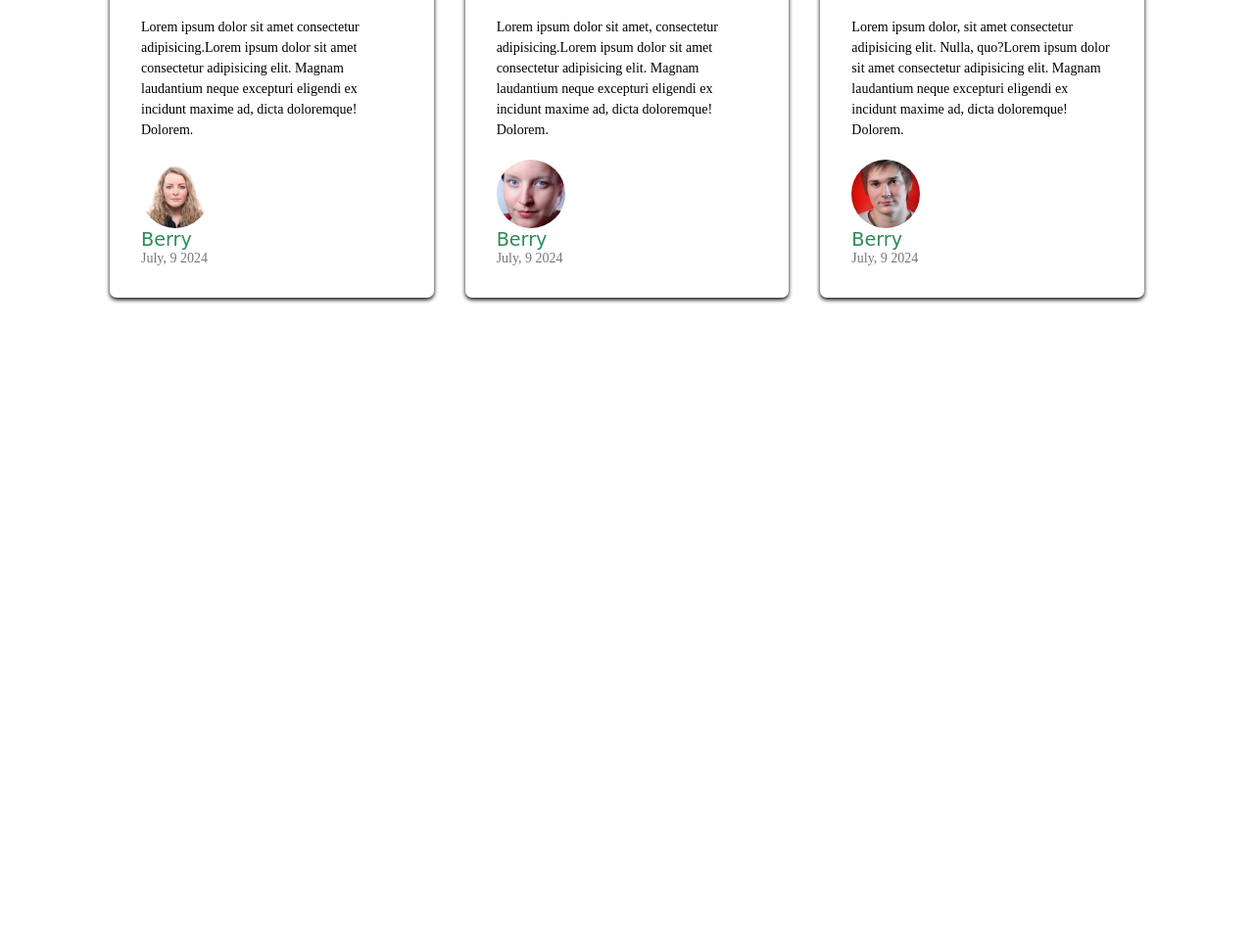
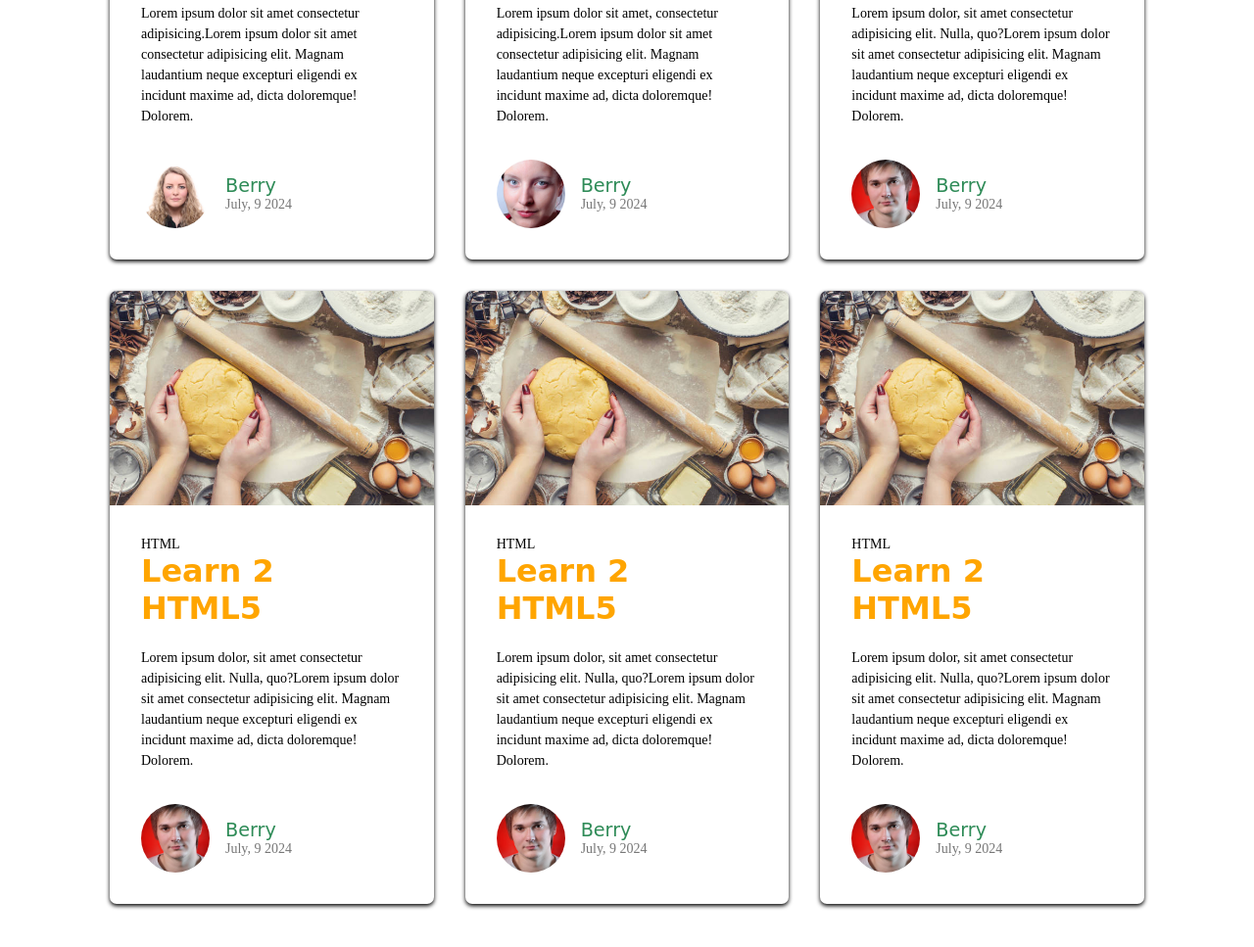
Before and after one commit to Berry8833/Card-Layout-Design, a plain HTML site: page index.html in a window 1280 px wide. Shown: the part 473-1440 px from the top of the page at 98% size. Before the commit the page ends 889 px from the top, so only its background shows below. Drawn offline with Linux system fonts and the light colour scheme.

Commit message:
fix the last two items into one line

```diff
--- a/index.html
+++ b/index.html
@@ -17,9 +17,11 @@
                         <p class="card-decription">Lorem ipsum dolor sit amet consectetur adipisicing.Lorem ipsum dolor sit amet consectetur adipisicing elit. Magnam laudantium neque excepturi eligendi ex incidunt maxime ad, dicta doloremque! Dolorem.</p>
                         <div class="card-post-info">
                             <img src="./images/f1f.jpg" alt="" class="card-avatar">
+                            <div>
+                                <div class="card-author">Berry</div>
+                                <time datetime="" class="card-date">July, 9 2024</time>
+                            </div>
                         </div>
-                        <div class="card-author">Berry</div>
-                        <time datetime="" class="card-date">July, 9 2024</time>
                     </div>
                 </a>
             </article>
@@ -32,9 +34,11 @@
                         <p class="card-decription">Lorem ipsum dolor sit amet, consectetur adipisicing.Lorem ipsum dolor sit amet consectetur adipisicing elit. Magnam laudantium neque excepturi eligendi ex incidunt maxime ad, dicta doloremque! Dolorem.</p>
                         <div class="card-post-info">
                             <img src="./images/f2f.jpg" alt="" class="card-avatar">
+                            <div>
+                                <div class="card-author">Berry</div>
+                                <time datetime="" class="card-date">July, 9 2024</time>
+                            </div>
                         </div>
-                        <div class="card-author">Berry</div>
-                        <time datetime="" class="card-date">July, 9 2024</time>
                     </div>
                 </a>
             </article>
@@ -47,9 +51,62 @@
                         <p class="card-decription">Lorem ipsum dolor, sit amet consectetur adipisicing elit. Nulla, quo?Lorem ipsum dolor sit amet consectetur adipisicing elit. Magnam laudantium neque excepturi eligendi ex incidunt maxime ad, dicta doloremque! Dolorem.</p>
                         <div class="card-post-info">
                             <img src="./images/m1f.jpg" alt="" class="card-avatar">
+                            <dir>
+                                <div class="card-author">Berry</div>
+                                <time datetime="" class="card-date">July, 9 2024</time>
+                            </dir>
                         </div>
-                        <div class="card-author">Berry</div>
-                        <time datetime="" class="card-date">July, 9 2024</time>
+                    </div>
+                </a>
+            </article>
+            <article class="card">
+                <a href="#" class="card-link">
+                    <img src="./images/c3p.jpg" alt="" class="card-img">
+                    <div class="card-body">
+                        <span class="card-categoty">HTML</span>
+                        <h2 class="card-title">Learn 2 HTML5</h2>
+                        <p class="card-decription">Lorem ipsum dolor, sit amet consectetur adipisicing elit. Nulla, quo?Lorem ipsum dolor sit amet consectetur adipisicing elit. Magnam laudantium neque excepturi eligendi ex incidunt maxime ad, dicta doloremque! Dolorem.</p>
+                        <div class="card-post-info">
+                            <img src="./images/m1f.jpg" alt="" class="card-avatar">
+                            <dir>
+                                <div class="card-author">Berry</div>
+                                <time datetime="" class="card-date">July, 9 2024</time>
+                            </dir>
+                        </div>
+                    </div>
+                </a>
+            </article>
+            <article class="card">
+                <a href="#" class="card-link">
+                    <img src="./images/c3p.jpg" alt="" class="card-img">
+                    <div class="card-body">
+                        <span class="card-categoty">HTML</span>
+                        <h2 class="card-title">Learn 2 HTML5</h2>
+                        <p class="card-decription">Lorem ipsum dolor, sit amet consectetur adipisicing elit. Nulla, quo?Lorem ipsum dolor sit amet consectetur adipisicing elit. Magnam laudantium neque excepturi eligendi ex incidunt maxime ad, dicta doloremque! Dolorem.</p>
+                        <div class="card-post-info">
+                            <img src="./images/m1f.jpg" alt="" class="card-avatar">
+                            <dir>
+                                <div class="card-author">Berry</div>
+                                <time datetime="" class="card-date">July, 9 2024</time>
+                            </dir>
+                        </div>
+                    </div>
+                </a>
+            </article>
+            <article class="card">
+                <a href="#" class="card-link">
+                    <img src="./images/c3p.jpg" alt="" class="card-img">
+                    <div class="card-body">
+                        <span class="card-categoty">HTML</span>
+                        <h2 class="card-title">Learn 2 HTML5</h2>
+                        <p class="card-decription">Lorem ipsum dolor, sit amet consectetur adipisicing elit. Nulla, quo?Lorem ipsum dolor sit amet consectetur adipisicing elit. Magnam laudantium neque excepturi eligendi ex incidunt maxime ad, dicta doloremque! Dolorem.</p>
+                        <div class="card-post-info">
+                            <img src="./images/m1f.jpg" alt="" class="card-avatar">
+                            <dir>
+                                <div class="card-author">Berry</div>
+                                <time datetime="" class="card-date">July, 9 2024</time>
+                            </dir>
+                        </div>
                     </div>
                 </a>
             </article>
--- a/style.css
+++ b/style.css
@@ -97,7 +97,7 @@ body {
 /* Tablet view */
 @media (min-width: 700px) {
     .card-container {
-        grid-template-columns: repeat(2, 1fr);
+        grid-template-columns: repeat(3, 1fr);
     }
     .card-img {
         width: 100%;
```
